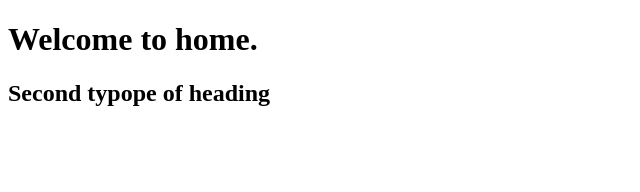
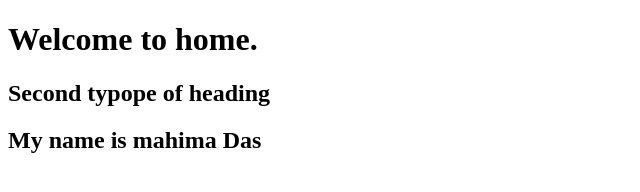
Before and after one commit to mahima351/Website_HTML, a plain HTML site: page index.html in a window 1280 px wide. Shown: the whole page, without its empty margins (0-640 px from the left). Drawn offline with Linux system fonts and the light colour scheme.

Commit message:
Added name

```diff
--- a/index.html
+++ b/index.html
@@ -9,5 +9,6 @@
 <body>
     <h1>Welcome to home.</h1>
     <h2>Second typope of heading</h2>
+    <h2>My name is mahima Das</h2>
 </body>
 </html>
```
